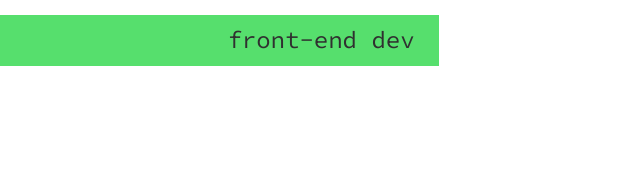
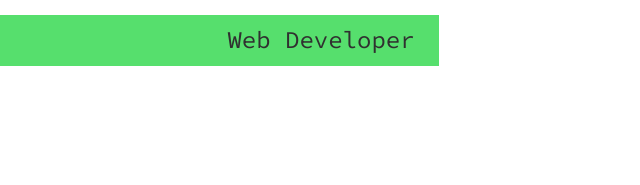
Before and after one commit to DargayD/Dennis-Portfolio, a plain HTML site: page index.html in a window 1280 px wide. Shown: the part 321-506 px from the top of the page, 568-1208 px from the left. Drawn offline with nearby package versions, Linux system fonts and the light colour scheme.

Commit message:
Dennis-Portfolio

```diff
--- a/index.html
+++ b/index.html
@@ -34,7 +34,7 @@
             <h1 class="section__title section__title--intro">
                 Hi, I am <strong>Dennis Dargay</strong>
             </h1>
-            <p class="section__subtitle section__subtitle--intro">front-end dev</p>
+            <p class="section__subtitle section__subtitle--intro">Web Developer</p>
             <img src="img/headshot2.jpg" alt="a picture of dennis smiling" class="intro__img">
         </section>
 
```
